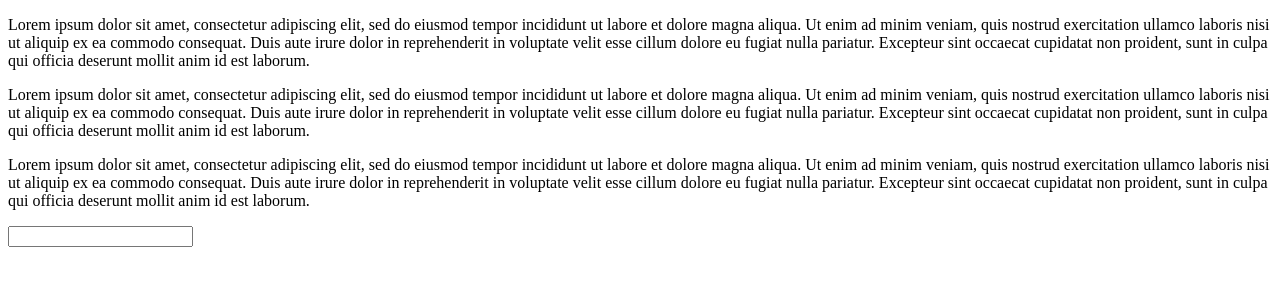
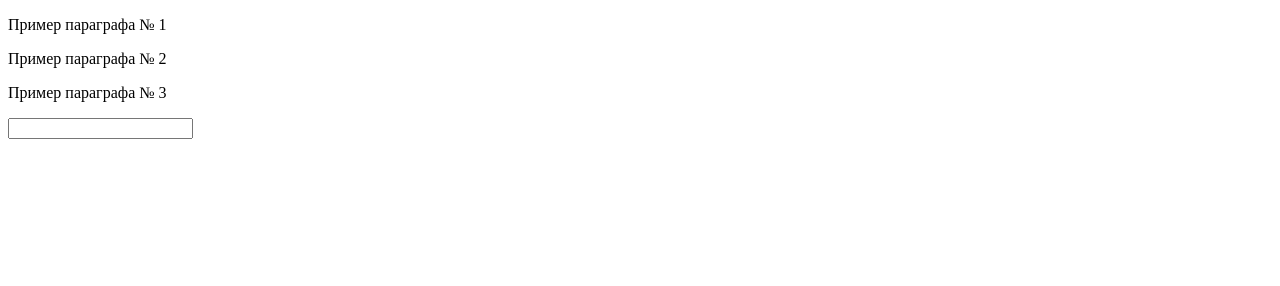
Before and after one commit to alman63/js-basic-mantulenko, a website: page index.html in a window 1280 px wide. Drawn offline with Linux system fonts and the light colour scheme.

Commit message:
созданы функции , начинаю писать тесты

```diff
--- a/index.html
+++ b/index.html
@@ -5,35 +5,6 @@
         <meta charset="UTF-8" />
     </head>
     <body>
-        <p class="">
-            Lorem ipsum dolor sit amet, consectetur adipiscing elit, sed do
-            eiusmod tempor incididunt ut labore et dolore magna aliqua. Ut enim
-            ad minim veniam, quis nostrud exercitation ullamco laboris nisi ut
-            aliquip ex ea commodo consequat. Duis aute irure dolor in
-            reprehenderit in voluptate velit esse cillum dolore eu fugiat nulla
-            pariatur. Excepteur sint occaecat cupidatat non proident, sunt in
-            culpa qui officia deserunt mollit anim id est laborum.
-        </p>
-        <p class="">
-            Lorem ipsum dolor sit amet, consectetur adipiscing elit, sed do
-            eiusmod tempor incididunt ut labore et dolore magna aliqua. Ut enim
-            ad minim veniam, quis nostrud exercitation ullamco laboris nisi ut
-            aliquip ex ea commodo consequat. Duis aute irure dolor in
-            reprehenderit in voluptate velit esse cillum dolore eu fugiat nulla
-            pariatur. Excepteur sint occaecat cupidatat non proident, sunt in
-            culpa qui officia deserunt mollit anim id est laborum.
-        </p>
-        <p class="">
-            Lorem ipsum dolor sit amet, consectetur adipiscing elit, sed do
-            eiusmod tempor incididunt ut labore et dolore magna aliqua. Ut enim
-            ad minim veniam, quis nostrud exercitation ullamco laboris nisi ut
-            aliquip ex ea commodo consequat. Duis aute irure dolor in
-            reprehenderit in voluptate velit esse cillum dolore eu fugiat nulla
-            pariatur. Excepteur sint occaecat cupidatat non proident, sunt in
-            culpa qui officia deserunt mollit anim id est laborum.
-        </p>
-        <input type="text" class="text" />
-        <button class="button">Добавить абзац</button>
         <script src="src/index.js"></script>
     </body>
 </html>
--- a/src/index.js
+++ b/src/index.js
@@ -1,6 +1,4 @@
-if (document.querySelector(".text").value === "") {
-  document.querySelector(".button").style.display = "none";
-}
+function disableButton() {
   document.querySelectorAll(".text").forEach((element) => {
     element.addEventListener("input", () => {
       if (document.querySelector(".text").value === "") {
@@ -10,3 +8,53 @@ document.querySelectorAll(".text").forEach((element) => {
       }
     });
   });
+}
+
+function createPage() {
+  const div = document.createElement("div");
+  const p = document.createElement("p");
+  const p2 = document.createElement("p");
+  const p3 = document.createElement("p");
+  const input = document.createElement("input");
+  const button = document.createElement("button");
+  input.setAttribute("type", "text");
+  input.setAttribute("class", "text");
+  button.setAttribute("class", "button");
+  button.setAttribute("type", "button");
+  button.innerText = "Добавить параграф";
+  const body = document.querySelector("body");
+  body.appendChild(div);
+  p.innerText = "Пример параграфа № 1";
+  p2.innerText = "Пример параграфа № 2";
+  p3.innerText = "Пример параграфа № 3";
+  div.appendChild(p);
+  div.appendChild(p2);
+  div.appendChild(p3);
+  body.appendChild(input);
+  body.appendChild(button);
+  if (document.querySelector(".text").value === "") {
+    document.querySelector(".button").style.display = "none";
+  }
+}
+
+function deleteP() {
+  const count = document.querySelectorAll("p").length;
+  if (count > 5) {
+    document.querySelectorAll("p")[0].remove();
+  }
+}
+
+function addP() {
+  const button = document.querySelector("button");
+  const div = document.querySelector("div");
+  button.addEventListener("click", () => {
+    const p = document.createElement("p");
+    p.innerText = document.querySelector(".text").value;
+    div.appendChild(p);
+    deleteP();
+  });
+}
+
+createPage();
+disableButton();
+addP();
```
Lines whose indentation alone changed are shown as unchanged.
